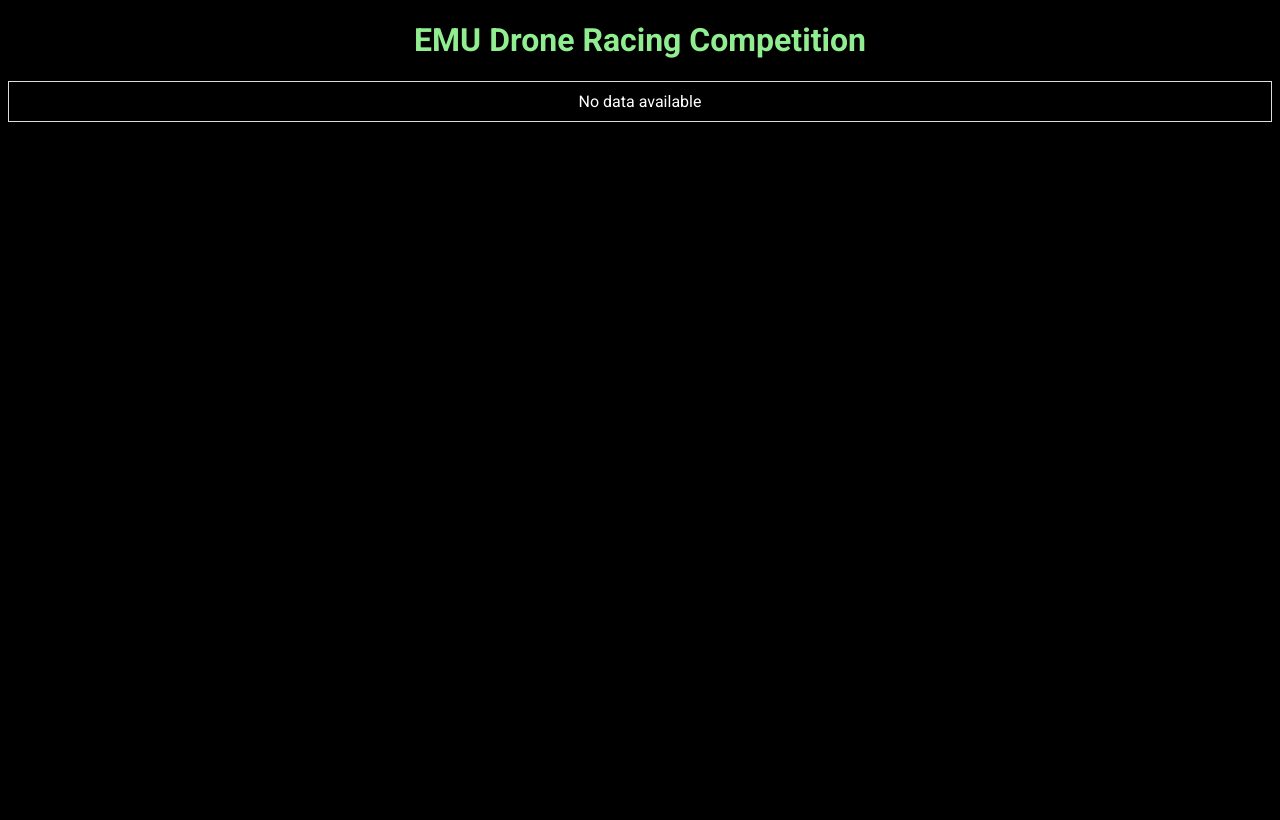
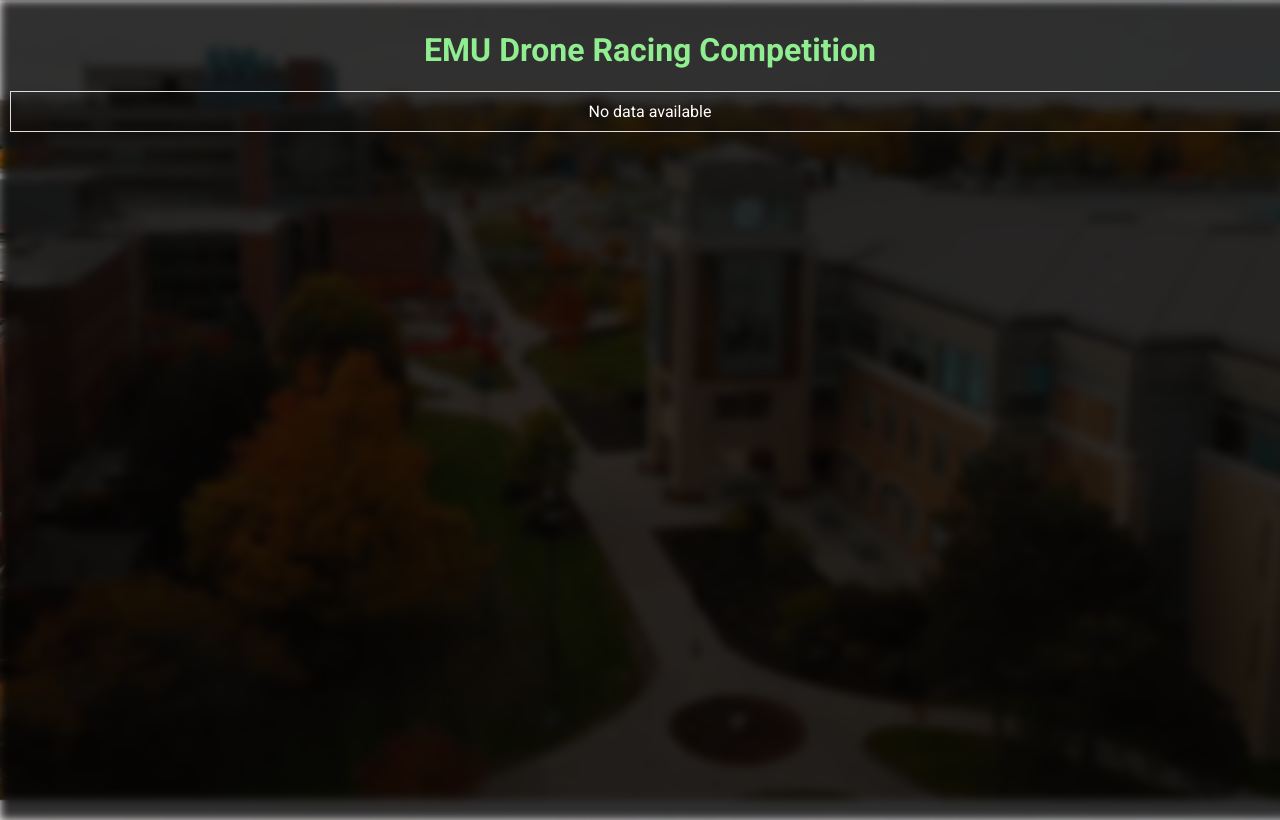
Before and after one commit to joshrandall8478/cosc471droneproject, a PHP site: page / in a window 1280 px wide. Before the commit the page ends 122 px from the top, so only its background shows below. Run offline with PHP 8.4, Linux system fonts and the light colour scheme; data that the repository does not hold is empty.

Commit message:
finished front-end

```diff
--- a/index.php
+++ b/index.php
@@ -13,7 +13,8 @@
 <link href="https://fonts.googleapis.com/css2?family=Roboto:ital,wght@0,100;0,300;0,400;0,500;0,700;0,900;1,100;1,300;1,400;1,500;1,700;1,900&display=swap" rel="stylesheet">
 </head>
 
-<body>
+
+<body class="blur background">
     <!-- <h1>Drone Racing Competition - Pilot Registration</h1> -->
 
 
@@ -30,7 +31,7 @@
         <input type="submit" value="Register">
     </form> -->
 
-    <main>
+    <main >
     <div class="container">
     <h1 class="title-text">EMU Drone Racing Competition</h1>
         <table id="data-table">
--- a/styles.css
+++ b/styles.css
@@ -2,15 +2,29 @@
     font-family: "Roboto", sans-serif;
 }
 body{
+    color: white;
     background-color: black;
-    color: white;
-
 }
 
+.background{
+    background:url(assets/bg.jpg) no-repeat center;
+    background-size: cover;
+    background-position: center;
+    background-attachment: fixed;
+    background-repeat: no-repeat;
+    height: 100vh;
+    width: 100vw;
+    margin: 0px;
+    padding: 10px;
+}
+.blur{
+    backdrop-filter: blur(5px) brightness(20%);
+}
 .form{
     margin:auto;
     text-align: center;
 }
+
 
 input[type=text], input[type=email]{
     color: white;
```
Also changed, not shown: assets/bg.jpg (added).
